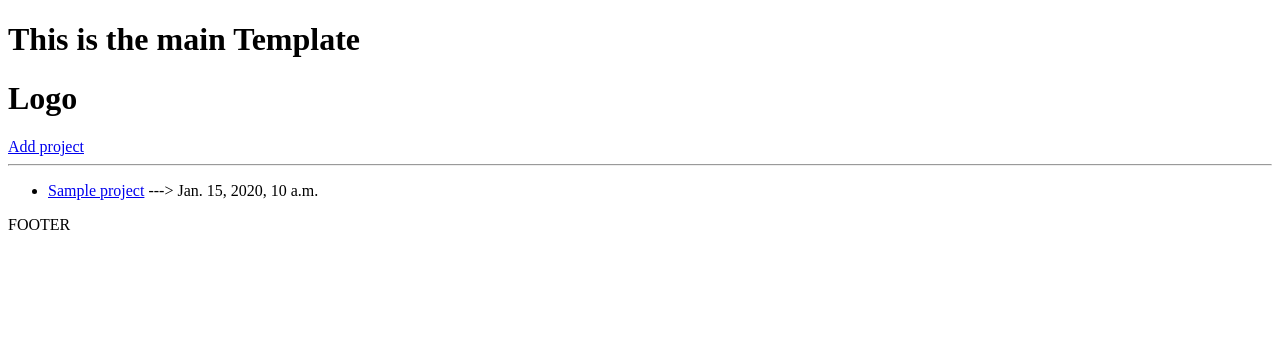
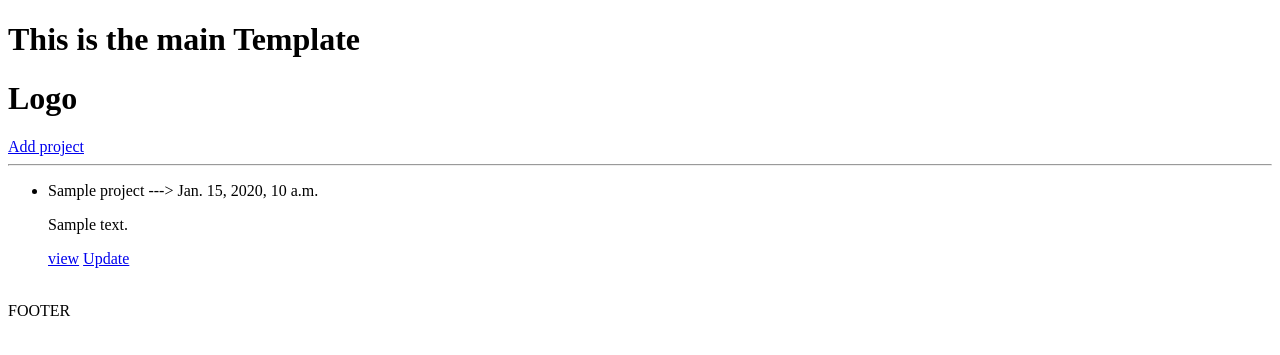
Before and after one commit to ikkakoo/DevsPlatform, a Django app: page / in a window 1280 px wide. Shown: the top 355 px of the page. Run offline with Django 4.2, Linux system fonts and the light colour scheme; tables that the repository leaves empty hold one stand-in row (values such as "Sample post").

Commit message:
added update functionality

```diff
--- a/projects/templates/projects/projects.html
+++ b/projects/templates/projects/projects.html
@@ -3,7 +3,12 @@
 <body>
     <ul>
         {% for project in projects %}
-            <li><a href="{% url 'project' project.id %}">{{ project.title }}</a> ---> {{ project.created }}</li>
+            <li>{{ project.title }} ---> {{ project.created }}</li>
+            <p>{{ project.description }}</p>
+            <a href="{% url 'project' project.id %}">view</a>
+            <a href="{% url 'update-project' project.id %}">Update</a>
+            <br>
+            <br>
         {% endfor %}
     </ul>
 </body>
--- a/projects/urls.py
+++ b/projects/urls.py
@@ -1,11 +1,12 @@
 from django.contrib import admin
 from django.urls import path
 from django.http import HttpResponse
-from projects.views import projetcts, project, create_project
+from projects.views import projetcts, project, create_project, update_project
 
 
 urlpatterns = [
     path('', projetcts, name='projects'),
     path('project/<str:pk>/', project, name='project'),
-    path('create-project/', create_project, name='create-project')
+    path('create-project/', create_project, name='create-project'),
+    path('update-project/<str:pk>/', update_project, name='update-project'),
 ]
--- a/projects/views.py
+++ b/projects/views.py
@@ -8,9 +8,11 @@ def projetcts(request):
     context = {'projects' : projects }
     return render(request, 'projects/projects.html', context)
 
+
 def project(request, pk):
     project_obj = Project.objects.get(id=pk)
     return render(request, 'projects/single-project.html', {'project' : project_obj})
+
 
 def create_project(request):
     form = ProjectForm()
@@ -23,3 +25,17 @@ def create_project(request):
 
     context = {'form' : form}
     return render(request, 'projects/project_form.html', context)
+
+
+def update_project(request, pk):
+    project = Project.objects.get(id=pk)
+    form = ProjectForm(instance=project)
+
+    if request.method == 'POST':
+        form = ProjectForm(request.POST, instance=project)
+        if form.is_valid():
+            form.save()
+            return redirect('projects')
+
+    context = {'form' : form}
+    return render(request, 'projects/project_form.html', context)
```
